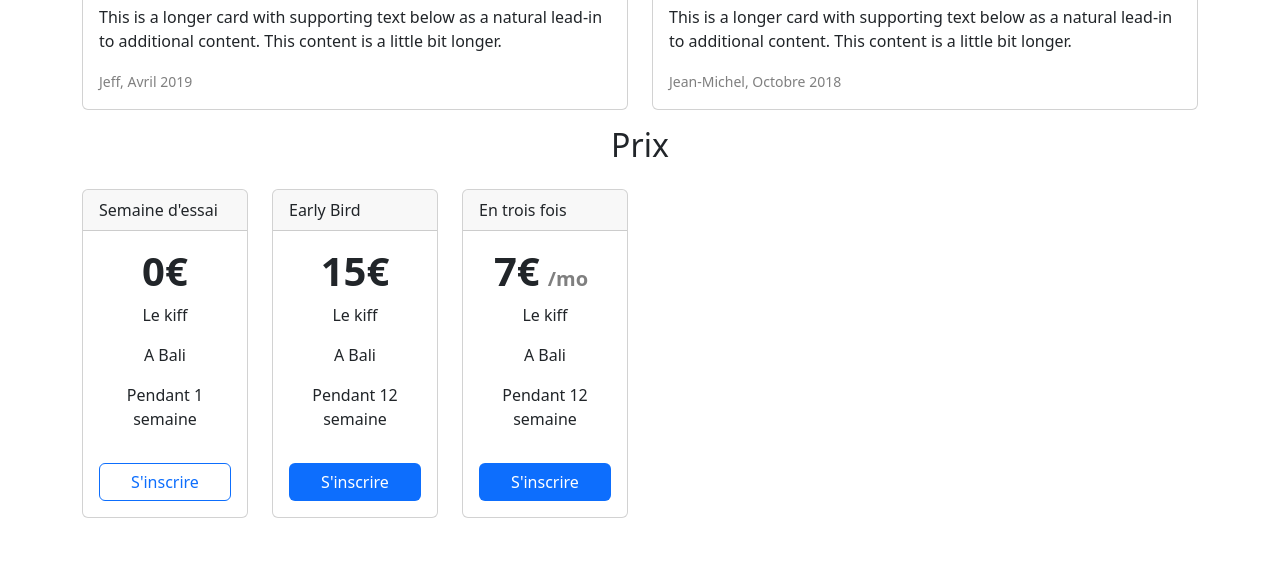
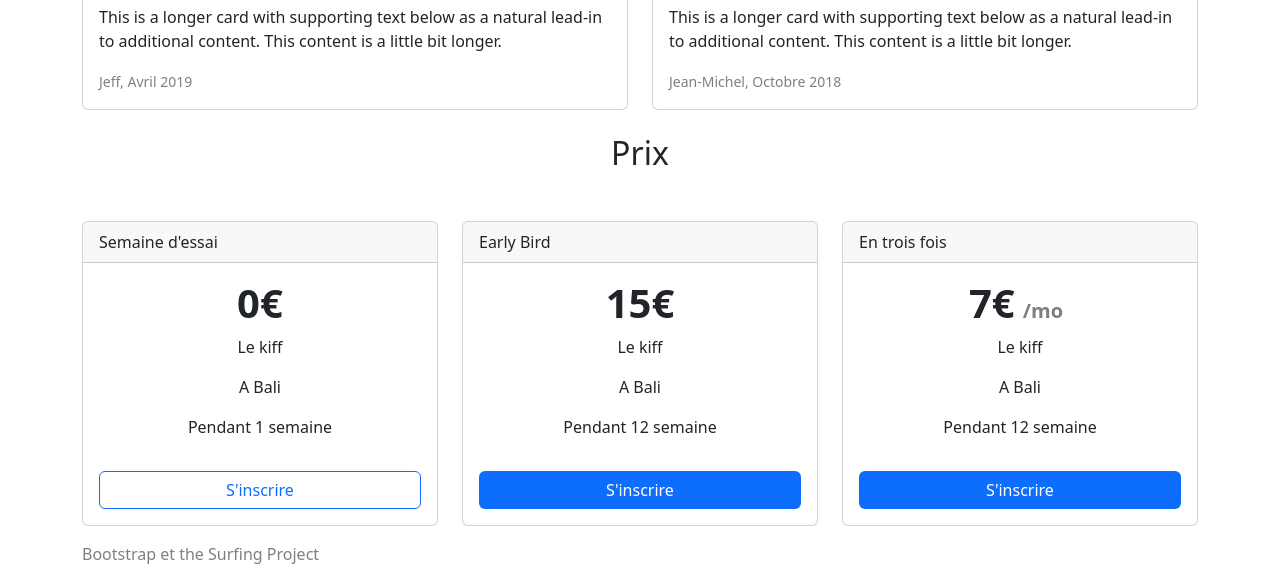
Before and after one commit to LayeYombaIfono/formation-ept4a-projet-bootstrap, a plain HTML site: page index.html in a window 1280 px wide. Shown: the part 1574-2156 px from the top of the page. Before the commit the page ends 2108 px from the top, so only its background shows below. Drawn offline with nearby package versions, Linux system fonts and the light colour scheme.

Commit message:
Conception footer

```diff
--- a/index.html
+++ b/index.html
@@ -208,12 +208,16 @@
           </div>
         </div>
       </div>
+    </div>
 
+    <div class="container mt-3">
       <!-- Section Prix -->
-      <h2 class="text-center py-3">Prix</h2>
-      <div class="row row-cols-1 row-cols-md-6 g-4 me">
+      <h2 class="text-center py-2">Prix</h2>
+      <div
+        class="row row row-cols-1 row-cols-md-3 g-4 justify-content-center align-items-center mt-3"
+      >
         <div class="col">
-          <div class="card mb-3" style="max-width: 18rem">
+          <div class="card mb-3">
             <div class="card-header">Semaine d'essai</div>
             <div class="card-body">
               <h5 class="text-center fw-semibold fs-1">0€</h5>
@@ -230,7 +234,7 @@
           </div>
         </div>
         <div class="col">
-          <div class="card mb-3" style="max-width: 18rem">
+          <div class="card mb-3">
             <div class="card-header">Early Bird</div>
             <div class="card-body">
               <h5 class="text-center fw-semibold fs-1">15€</h5>
@@ -247,7 +251,7 @@
           </div>
         </div>
         <div class="col">
-          <div class="card mb-3" style="max-width: 18rem">
+          <div class="card mb-3">
             <div class="card-header">En trois fois</div>
             <div class="card-body">
               <h5 class="text-center fw-semibold fs-1">
@@ -268,6 +272,11 @@
       </div>
     </div>
 
+    <footer>
+      <div class="container">
+        <p class="text-black-50">Bootstrap et the Surfing Project</p>
+      </div>
+    </footer>
     <!--End content -->
 
     <!-- CDN js -->
```
